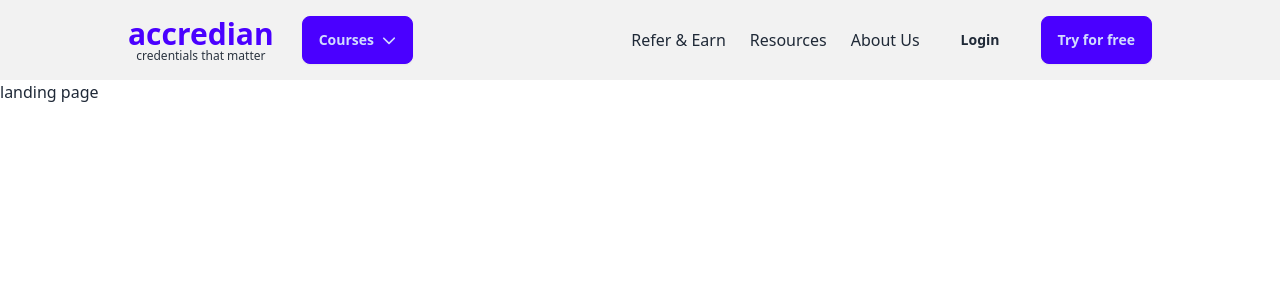
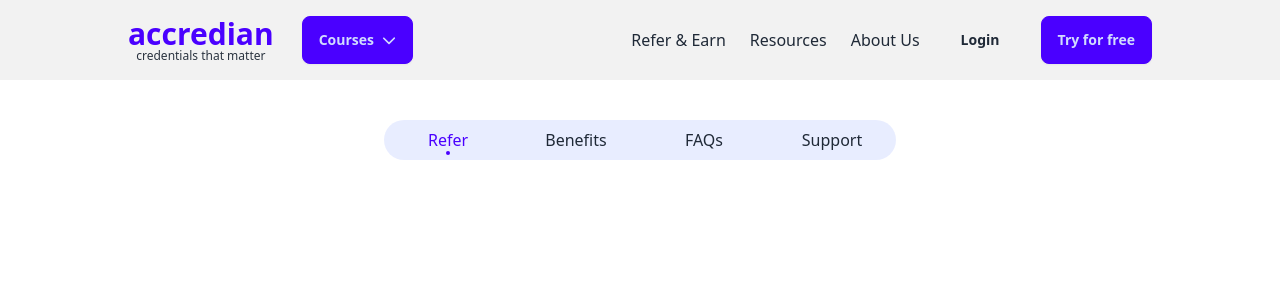
Before and after one commit to nkp1111/Accredian-frontend-task, a React (Vite) app: page / in a window 1280 px wide. Shown: the top 300 px of the page. Built offline with nearby package versions, Linux system fonts and the light colour scheme.

Commit message:
feat: add page navbar

```diff
--- a/src/pages/landing-page/data.js
+++ b/src/pages/landing-page/data.js
@@ -3,3 +3,11 @@ export const navData = [
   { id: 2, title: "Resources", link: "" },
   { id: 3, title: "About Us", link: "" },
 ]
+
+
+export const sectionData = [
+  { id: 1, title: "Refer", link: "refer" },
+  { id: 2, title: "Benefits", link: "benefits" },
+  { id: 3, title: "FAQs", link: "faqs" },
+  { id: 4, title: "Support", link: "support" },
+]
--- a/src/pages/landing-page/index.jsx
+++ b/src/pages/landing-page/index.jsx
@@ -1,10 +1,25 @@
+import { useState } from "react";
+
 import Header from "./header";
+import GeneralPadding from "../../components/general-padding";
+import PageNavbar from "./navbar";
+
+import { sectionData } from "./data.js";
 
 export default function LandingPage() {
+  const [currentSection, setCurrentSection] = useState(sectionData[0].title);
   return (
     <main className="w-screen min-h-screen bg-base-100 text-base-content">
       <Header />
-      <h1>landing page</h1>
+      <GeneralPadding>
+        <div className="mt-10">
+          <PageNavbar
+            currentSection={currentSection}
+            setCurrentSection={setCurrentSection}
+            sectionData={sectionData}
+          />
+        </div>
+      </GeneralPadding>
     </main>
   )
 }
--- /dev/null
+++ b/src/pages/landing-page/navbar.jsx
@@ -0,0 +1,37 @@
+import PropTypes from "prop-types"
+
+export default function Navbar({ sectionData, currentSection, setCurrentSection }) {
+  const handleCurrentSection = (item) => {
+    setCurrentSection(item.title)
+  }
+  return (
+    <nav className="bg-primary-content/50 rounded-full py-2 md:w-1/2 w-full mx-auto">
+      <ul className="flex items-center w-full list-none">
+        {sectionData.map(item => (
+          <li key={item.id} className="flex-1 text-center">
+            <a href={`#${item.link}`}
+              onClick={() => handleCurrentSection(item)}
+              className={`relative ${item.title === currentSection ? "text-primary" : ""}`}
+            >
+              <span>{item.title}</span>
+
+              {item.title === currentSection
+                ? <span className="absolute w-1 h-1 rounded-full inline-block top-full bg-primary left-1/2 -translate-x-1/2"></span>
+                : null}
+            </a>
+          </li>
+        ))}
+      </ul>
+    </nav>
+  )
+}
+
+Navbar.propTypes = {
+  sectionData: PropTypes.shape([{
+    id: PropTypes.number.isRequired,
+    title: PropTypes.string.isRequired,
+    link: PropTypes.string.isRequired,
+  }]).isRequired,
+  currentSection: PropTypes.string.isRequired,
+  setCurrentSection: PropTypes.func.isRequired,
+}
```
